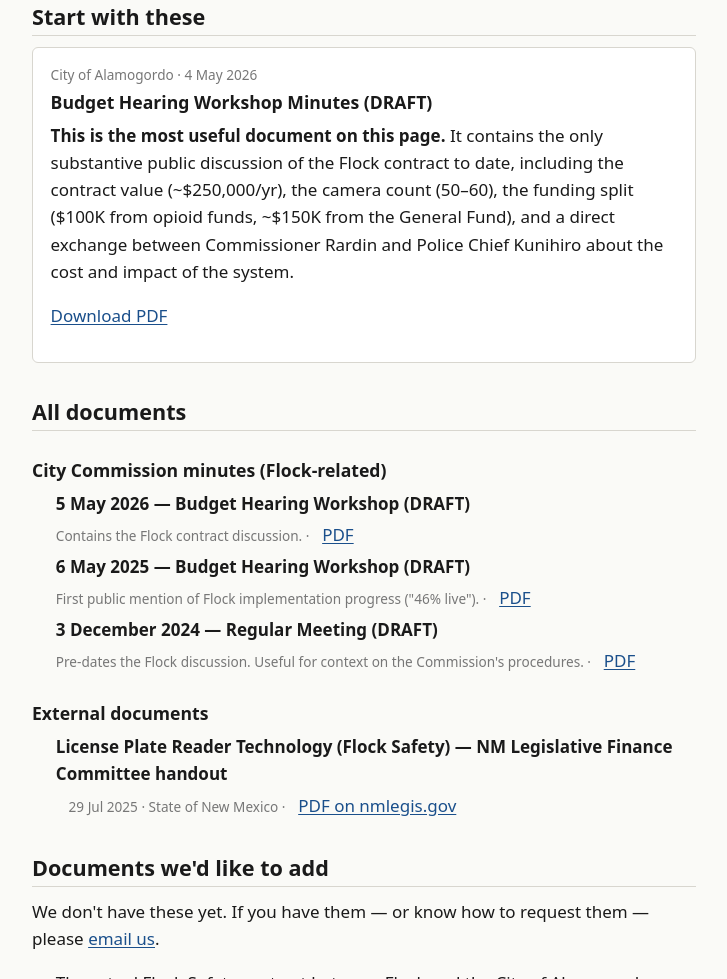
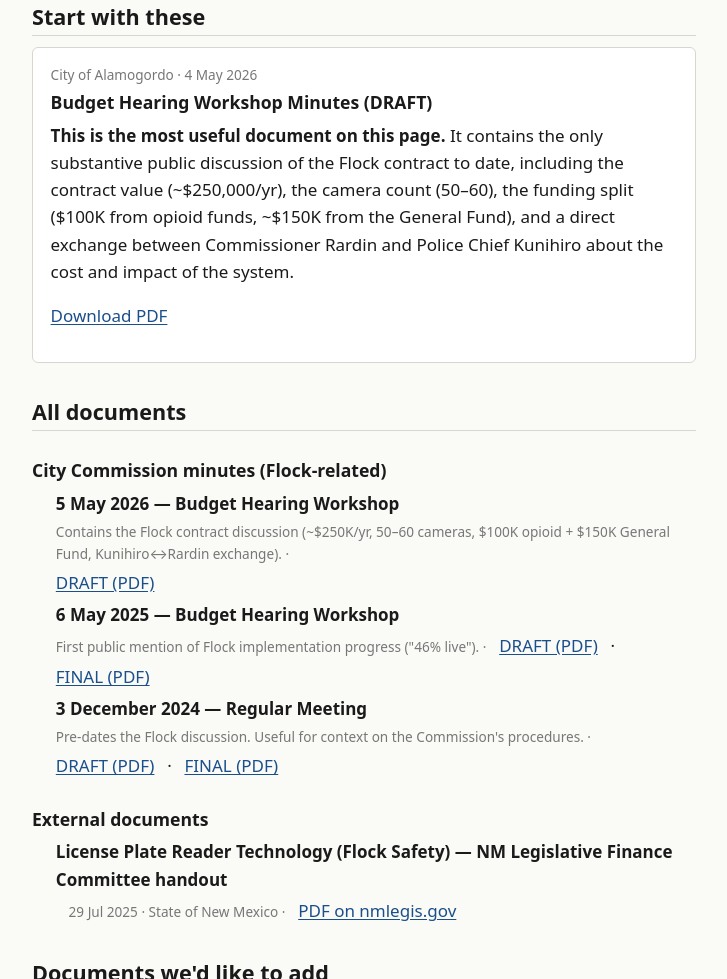
Before and after one commit to deflockalamo/deflockalamo-site, a plain HTML site: page documents.html in a window 1280 px wide. Shown: the part 285-1264 px from the top of the page, without its empty margins (276-1003 px from the left). Drawn offline with Linux system fonts and the light colour scheme; a script that the page names is missing.

Commit message:
Add all PDFs from dropbox; link DRAFT + FINAL versions
- documents/2026-05-04_Budget_Hearing_Workshop_Minutes_DRAFT.pdf
- documents/2025-05-06_Budget_Hearing_Workshop_Minutes_DRAFT.pdf
- documents/2025-05-06_Budget_Workshop_Minutes_FINAL.pdf
- documents/2024-12-03_Regular_Meeting_Minutes_FINAL.pdf

documents.html: show both DRAFT and FINAL where both exist;
re-add the DRAFT preview text inline so the 'Start with these'
highlight still works.

```diff
--- a/documents.html
+++ b/documents.html
@@ -46,19 +46,21 @@
         <h3>City Commission minutes (Flock-related)</h3>
         <ul class="doc-list">
           <li>
-            <span class="title">5 May 2026 &mdash; Budget Hearing Workshop (DRAFT)</span><br>
-            <span class="meta">Contains the Flock contract discussion. &middot;</span>
-            <a href="documents/2026-05-04_Budget_Hearing_Workshop_Minutes_DRAFT.pdf">PDF</a>
+            <span class="title">5 May 2026 &mdash; Budget Hearing Workshop</span><br>
+            <span class="meta">Contains the Flock contract discussion (~$250K/yr, 50&ndash;60 cameras, $100K opioid + $150K General Fund, Kunihiro&harr;Rardin exchange). &middot;</span>
+            <a href="documents/2026-05-04_Budget_Hearing_Workshop_Minutes_DRAFT.pdf">DRAFT (PDF)</a>
           </li>
           <li>
-            <span class="title">6 May 2025 &mdash; Budget Hearing Workshop (DRAFT)</span><br>
+            <span class="title">6 May 2025 &mdash; Budget Hearing Workshop</span><br>
             <span class="meta">First public mention of Flock implementation progress ("46% live"). &middot;</span>
-            <a href="documents/2025-05-06_Budget_Hearing_Workshop_Minutes_DRAFT.pdf">PDF</a>
+            <a href="documents/2025-05-06_Budget_Hearing_Workshop_Minutes_DRAFT.pdf">DRAFT (PDF)</a>
+            &middot; <a href="documents/2025-05-06_Budget_Workshop_Minutes_FINAL.pdf">FINAL (PDF)</a>
           </li>
           <li>
-            <span class="title">3 December 2024 &mdash; Regular Meeting (DRAFT)</span><br>
+            <span class="title">3 December 2024 &mdash; Regular Meeting</span><br>
             <span class="meta">Pre-dates the Flock discussion. Useful for context on the Commission's procedures. &middot;</span>
-            <a href="documents/2024-12-03_Regular_Meeting_Minutes_DRAFT.pdf">PDF</a>
+            <a href="documents/2024-12-03_Regular_Meeting_Minutes_DRAFT.pdf">DRAFT (PDF)</a>
+            &middot; <a href="documents/2024-12-03_Regular_Meeting_Minutes_FINAL.pdf">FINAL (PDF)</a>
           </li>
         </ul>
 
```
Also changed, not shown: 4 other files.
